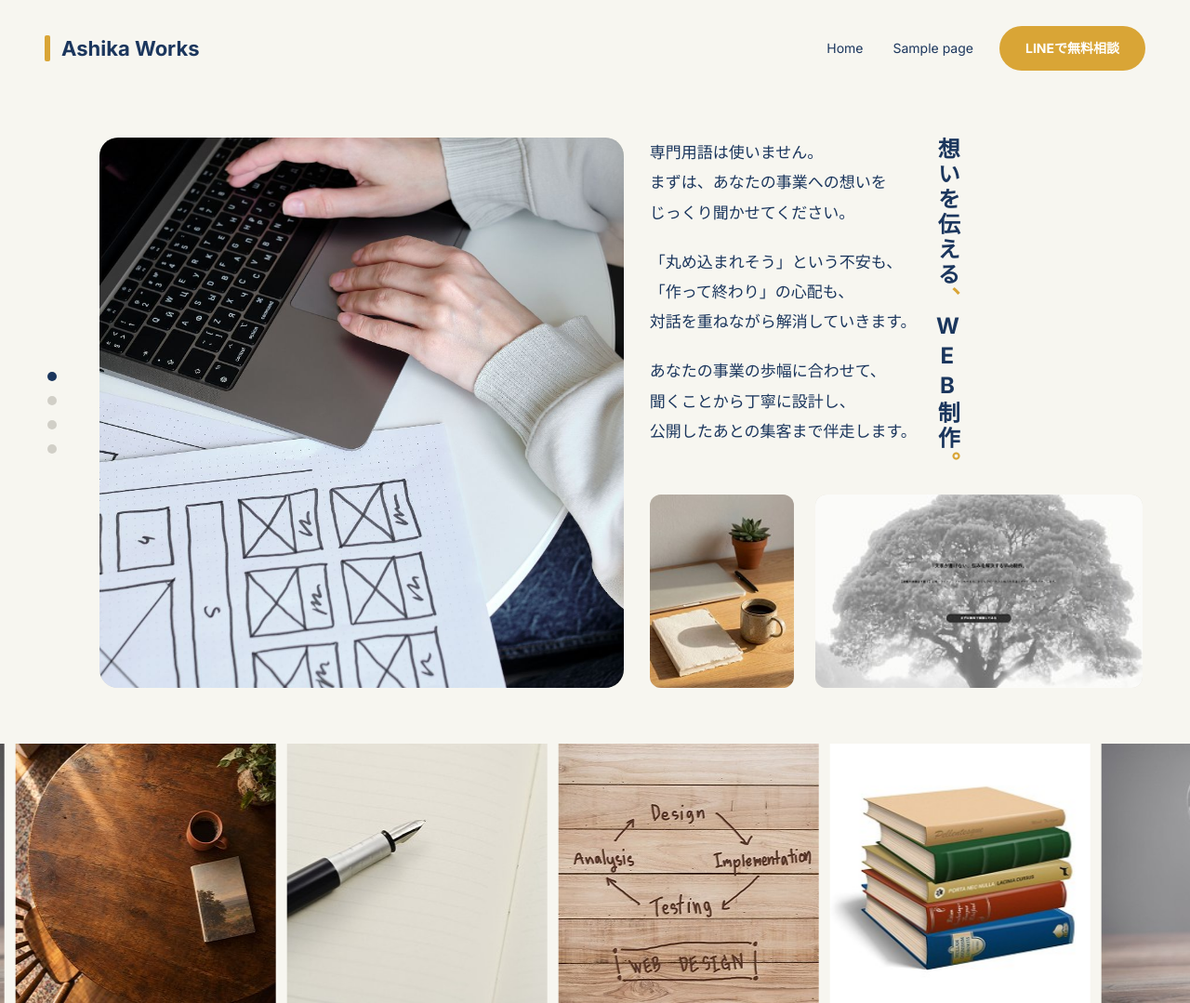
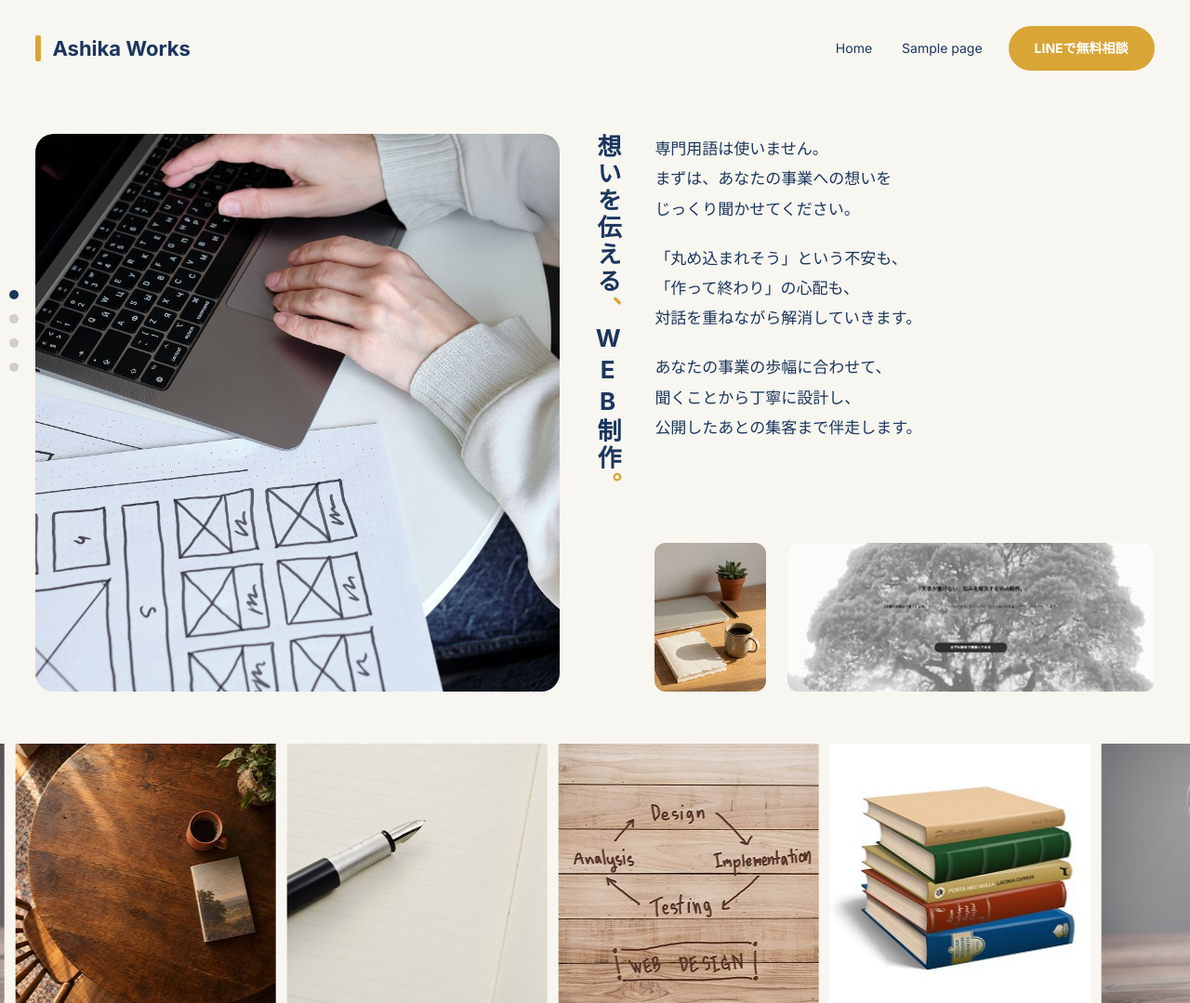
Before and after one commit to Ashika-18/ashikaworks_theme, a WordPress theme: template front-page.php in a window 1280 px wide. Shown: the top 1079 px of the page at 93% size. Run offline with PHP 8.4 and a stand-in for WordPress, Linux system fonts and the light colour scheme; the site name, menu and one post (Sample post) are stand-ins, and other content is empty.

Commit message:
FV大きさ変更

```diff
--- a/assets/css/main.css
+++ b/assets/css/main.css
@@ -100,9 +100,9 @@ a {
   display: flex;
   align-items: center;
   justify-content: space-between;
-  width: min(var(--page-width), calc(100% - var(--page-gutter) * 2));
-  max-width: var(--page-width);
-  margin-inline: auto;
+  width: min(94vw, 1840px);
+  max-width: 1840px;
+  margin: 0 auto;
   gap: 24px;
 }
 
@@ -192,29 +192,33 @@ a {
   display: flex;
   align-items: center;
   box-sizing: border-box;
-  width: 92vw;
-  max-width: 1760px;
+  width: min(94vw, 1840px);
+  max-width: 1840px;
   height: calc(100vh - var(--header-band));
   min-height: calc(100vh - var(--header-band));
-  margin-inline: auto;
+  margin: 0 auto;
   padding: 0;
 }
 
 .fv-layout {
+  position: relative;
   display: grid;
-  grid-template-columns: 28px minmax(0, min(44vw, 760px)) minmax(0, 1fr);
-  column-gap: clamp(20px, 2.2vw, 40px);
+  grid-template-columns: minmax(0, min(44vw, 780px)) auto minmax(0, 1fr);
+  column-gap: clamp(28px, 3vw, 48px);
   align-items: stretch;
   width: 100%;
-  height: min(74vh, 100%);
+  height: min(760px, max(580px, 75vh), 100%);
   min-height: 0;
 }
 
 .fv-dots {
+  position: absolute;
+  top: 28%;
+  left: -28px;
+  z-index: 2;
   display: flex;
   flex-direction: column;
   gap: 16px;
-  align-self: center;
 }
 
 .fv-dot {
@@ -230,8 +234,8 @@ a {
 }
 
 .fv-main {
-  width: min(44vw, 760px);
-  max-width: 760px;
+  width: min(44vw, 780px);
+  max-width: 780px;
   height: 100%;
   min-height: 0;
 }
@@ -274,9 +278,8 @@ a {
 
 .fv-side {
   display: grid;
-  grid-template-columns: max-content minmax(0, 1fr);
+  grid-template-columns: minmax(0, 1fr);
   grid-template-rows: auto minmax(0, 1fr);
-  column-gap: clamp(16px, 1.6vw, 32px);
   row-gap: clamp(20px, 2.4vh, 32px);
   height: 100%;
   min-height: 0;
@@ -304,7 +307,7 @@ a {
   align-self: end;
   gap: clamp(16px, 1.8vw, 28px);
   width: 100%;
-  height: 100%;
+  height: auto;
   min-height: 0;
 }
 
@@ -315,19 +318,19 @@ a {
 }
 
 .fv-sub-tall {
-  flex: 0 1 auto;
-  width: auto;
-  height: min(100%, 360px);
-  max-height: 100%;
-  aspect-ratio: 3 / 4;
+  flex: 0 0 auto;
+  width: calc(clamp(160px, 19vh, 210px) * 0.75);
+  height: clamp(160px, 19vh, 210px);
+  max-height: none;
+  aspect-ratio: auto;
 }
 
 .fv-sub-wide {
   flex: 1 1 auto;
   width: auto;
   min-width: 0;
-  height: 100%;
-  max-height: 100%;
+  height: clamp(160px, 19vh, 210px);
+  max-height: none;
 }
 
 .fv-sub img,
@@ -338,13 +341,11 @@ a {
 }
 
 .fv-vertical {
-  grid-column: 2;
-  grid-row: 1;
-  justify-self: start;
+  justify-self: center;
   align-self: start;
   margin: 0;
   color: var(--color-navy);
-  font-size: clamp(24px, 1.8vw, 32px);
+  font-size: clamp(26px, 2vw, 34px);
   font-weight: 700;
   line-height: 1;
   letter-spacing: 0.12em;
@@ -955,6 +956,7 @@ a {
       "dots main vertical"
       "lead lead lead"
       "subs subs subs";
+    column-gap: 16px;
     row-gap: 32px;
   }
 
@@ -969,8 +971,12 @@ a {
   }
 
   .fv-dots {
+    position: static;
     grid-area: dots;
     align-self: start;
+    left: auto;
+    top: auto;
+    margin-right: 0;
     padding-top: 24px;
   }
 
--- a/front-page.php
+++ b/front-page.php
@@ -93,13 +93,14 @@ $fallback_works = array(
                 </div>
             </div>
 
+            <p class="fv-vertical">想いを伝える<span class="is-gold">、</span>WEB制作<span class="is-gold">。</span></p>
+
             <div class="fv-side">
                 <div class="fv-lead">
                     <p>専門用語は使いません。<br>まずは、あなたの事業への想いを<br>じっくり聞かせてください。</p>
                     <p>「丸め込まれそう」という不安も、<br>「作って終わり」の心配も、<br>対話を重ねながら解消していきます。</p>
                     <p>あなたの事業の歩幅に合わせて、<br>聞くことから丁寧に設計し、<br>公開したあとの集客まで伴走します。</p>
                 </div>
-                <p class="fv-vertical">想いを伝える<span class="is-gold">、</span>WEB制作<span class="is-gold">。</span></p>
                 <div class="fv-subs">
                     <?php
                     $subs = array(
```
